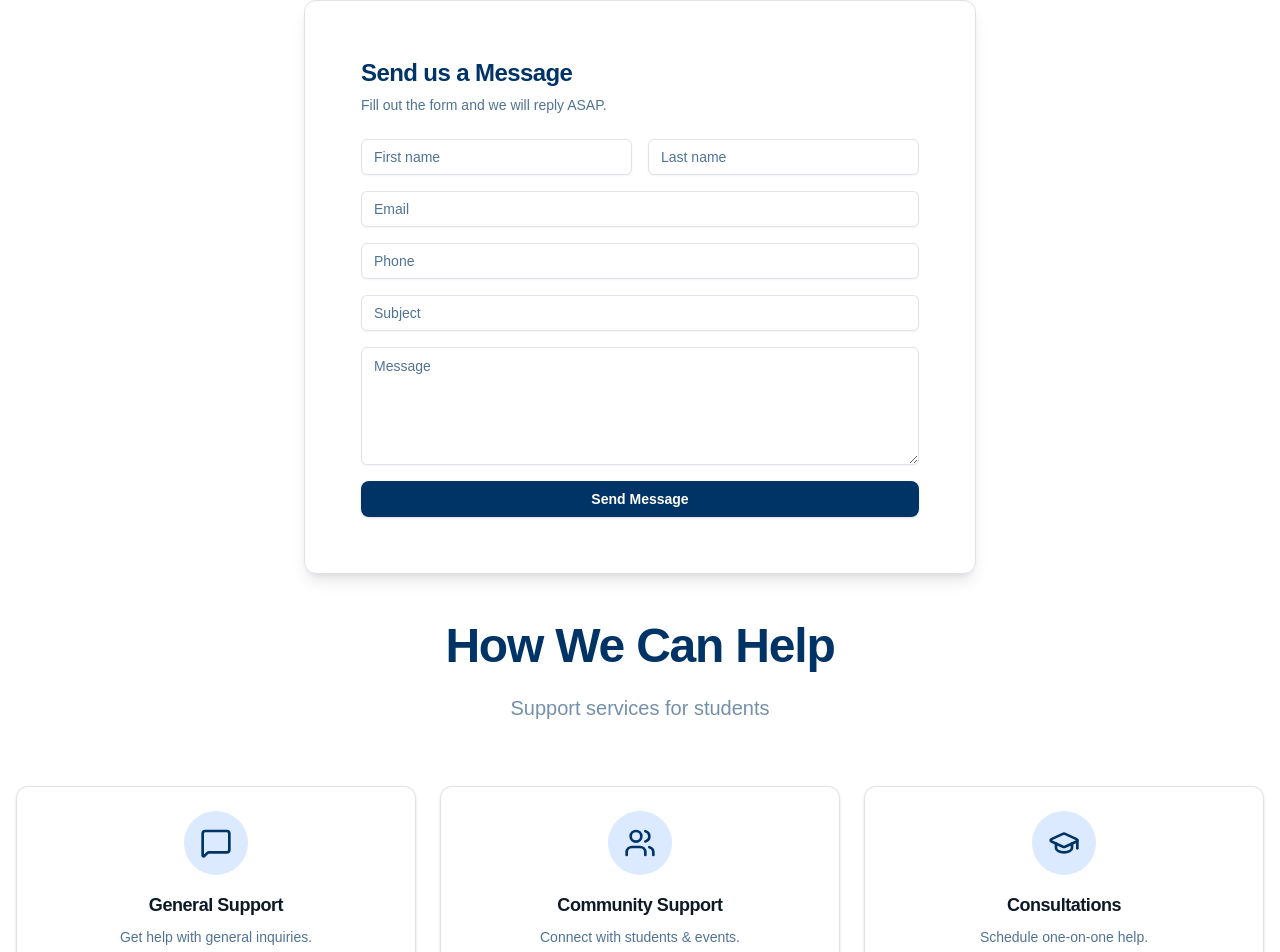
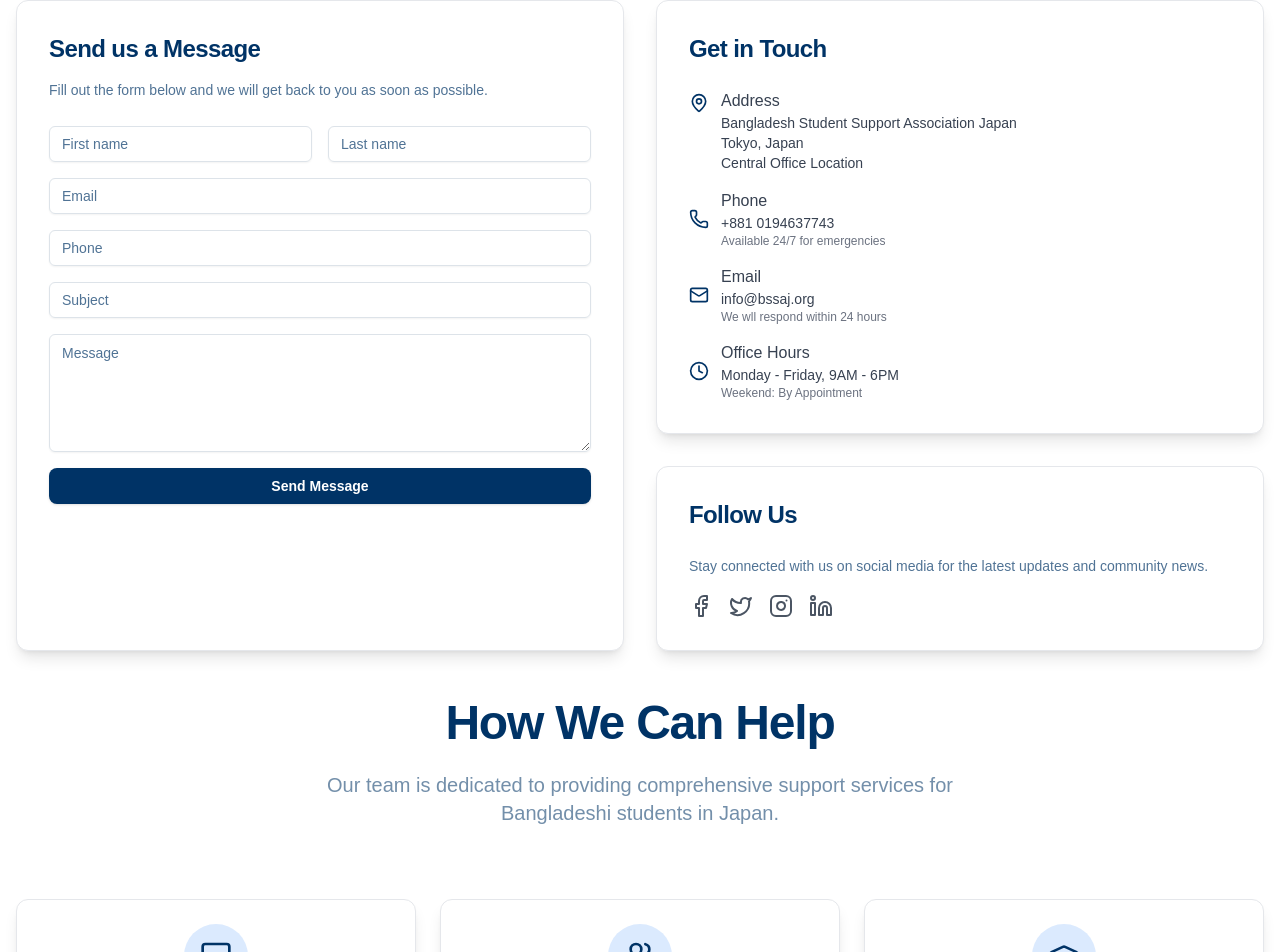
Before and after one commit to sakib-xrz/bssaj-frontend, a Next.js app: page /contact in a window 1280 px wide. Shown: the part 647-1599 px from the top of the page. Built offline with nearby package versions, Linux system fonts and the light colour scheme.

Commit message:
contact us page updated

```diff
--- a/app/(public)/_components/hero.tsx
+++ b/app/(public)/_components/hero.tsx
@@ -19,7 +19,7 @@ export default function HeroCarousel() {
       id: 1,
       heading: (
         <>
-          Bangladesh Student
+          Bangladesh Student&#39;s in
           <br className="hidden sm:block" />
           Support Association Japan
         </>
--- a/app/(public)/_components/text-marque.tsx
+++ b/app/(public)/_components/text-marque.tsx
@@ -1,4 +1,4 @@
-const marqueeText = "Bangladesh Student Support Association Japan • ";
+const marqueeText = "Bangladesh Student's Support in Association Japan • ";
 
 const ScrollingTextMarquee: React.FC = () => {
   return (
--- a/app/(public)/contact/contact-us.tsx
+++ b/app/(public)/contact/contact-us.tsx
@@ -1,16 +1,16 @@
-/* eslint-disable @typescript-eslint/no-unused-vars */
 "use client";
+
 import React, { useState } from "react";
-import emailjs from "@emailjs/browser";
+import Link from "next/link";
 import { Button } from "@/components/ui/button";
 import { Input } from "@/components/ui/input";
 import { Textarea } from "@/components/ui/textarea";
 import {
   Card,
-  CardHeader,
+  CardContent,
   CardTitle,
   CardDescription,
-  CardContent,
+  CardHeader,
 } from "@/components/ui/card";
 import {
   PhoneIcon,
@@ -27,9 +27,17 @@ import {
 } from "lucide-react";
 import Container from "@/components/shared/container";
 import SectionHeader from "@/components/shared/section-header";
-import Link from "next/link";
+import emailjs from "@emailjs/browser";
 
-const contactInfoCards = [
+interface ContactInfoCardProps {
+  id: string;
+  icon: React.ElementType;
+  title: string;
+  value: string;
+  description: string;
+}
+
+const contactInfoCards: ContactInfoCardProps[] = [
   {
     id: "phone",
     icon: PhoneIcon,
@@ -55,12 +63,21 @@ const contactInfoCards = [
     id: "office-hour",
     icon: ClockIcon,
     title: "Office Hour",
-    value: "Mon‑Fri, 9AM‑6PM",
+    value: "Mon-Fri, 9AM-6PM",
     description: "Weekend by appt.",
   },
 ];
 
-const helpCards = [
+// --- Data for How We Can Help Cards ---
+interface HelpCardProps {
+  id: string;
+  icon: React.ElementType;
+  title: string;
+  description: string;
+  link?: string;
+}
+
+const helpCards: HelpCardProps[] = [
   {
     id: "general-support",
     icon: MessageSquareIcon,
@@ -84,7 +101,7 @@ const helpCards = [
   },
 ];
 
-export default function ContactUs() {
+const ContactUsPage: React.FC = () => {
   const [form, setForm] = useState({
     firstName: "",
     lastName: "",
@@ -95,9 +112,10 @@ export default function ContactUs() {
   });
   const [status, setStatus] = useState({ state: "idle", message: "" });
 
-  const onSend = async (e: { preventDefault: () => void }) => {
+  const handleSendMessage = async (e: React.FormEvent) => {
     e.preventDefault();
     const { firstName, lastName, email, subject, message } = form;
+
     if (!firstName || !lastName || !email || !subject || !message) {
       return setStatus({
         state: "error",
@@ -105,6 +123,17 @@ export default function ContactUs() {
       });
     }
     setStatus({ state: "loading", message: "" });
+
+    // Log environment variables to console for debugging
+    console.log("EmailJS Service ID:", process.env.NEXT_PUBLIC_EMAILJS_SERVICE);
+    console.log(
+      "EmailJS Template ID:",
+      process.env.NEXT_PUBLIC_EMAILJS_TEMPLATE
+    );
+    console.log(
+      "EmailJS Public Key:",
+      process.env.NEXT_PUBLIC_EMAILJS_PUBLICKEY
+    );
 
     try {
       const res = await emailjs.send(
@@ -124,10 +153,10 @@ export default function ContactUs() {
           message: "",
         });
       } else {
-        throw new Error("Failed");
+        throw new Error("Failed to send message via EmailJS.");
       }
     } catch (err) {
-      console.error(err);
+      console.error("EmailJS error:", err);
       setStatus({
         state: "error",
         message: "Failed to send. Try again later.",
@@ -137,6 +166,7 @@ export default function ContactUs() {
 
   return (
     <div>
+      {/* Hero-like Section */}
       <div className="bg-gradient-to-r from-white via-[#E6F0FF] to-[#B3D7FF] py-20 text-center">
         <SectionHeader
           title="Contact Us"
@@ -152,7 +182,12 @@ export default function ContactUs() {
               key={c.id}
               className="flex flex-col items-center text-center p-6 rounded-xl shadow hover:shadow-lg transition-transform transform hover:-translate-y-1"
             >
-              <div className="bg-blue-100 rounded-full p-4 mb-4">
+              <CardContent className="p-0 flex flex-col items-center">
+                {" "}
+                {/* Added flex-col and items-center */}
+                <div className="bg-blue-100 rounded-full p-4 mb-4 flex items-center justify-center h-16 w-16">
+                  {" "}
+                  {/* Added flex, items-center, justify-center, h-16, w-16 */}
                   <c.icon className="h-8 w-8 text-primary" />
                 </div>
                 <CardTitle className="font-semibold text-lg mb-1">
@@ -162,25 +197,29 @@ export default function ContactUs() {
                   {c.value}
                 </CardDescription>
                 <p className="text-xs text-gray-500">{c.description}</p>
+              </CardContent>
             </Card>
           ))}
         </div>
 
-        {/* Message Form */}
-        <div className="max-w-2xl mx-auto mb-12">
-          <Card className="p-6 md:p-8 rounded-xl shadow-lg">
-            <CardHeader>
-              <CardTitle className="text-2xl text-primary font-bold">
+        {/* Message Form & Get in Touch Details */}
+        <div className="grid grid-cols-1 lg:grid-cols-2 gap-8 mb-12">
+          {/* Left Column: Send us a Message Form */}
+          <Card className="rounded-xl shadow-lg border border-gray-200 bg-white p-6 md:p-8">
+            <CardHeader className="p-0 mb-6">
+              <CardTitle className="text-2xl font-bold text-primary mb-2">
                 Send us a Message
               </CardTitle>
-              <CardDescription className="mt-1 text-sm text-muted-foreground">
-                Fill out the form and we will reply ASAP.
+              <CardDescription className="text-muted-foreground text-sm leading-relaxed">
+                Fill out the form below and we will get back to you as soon as
+                possible.
               </CardDescription>
             </CardHeader>
-            <CardContent>
-              <form onSubmit={onSend} className="space-y-4">
+            <CardContent className="p-0">
+              <form onSubmit={handleSendMessage} className="space-y-4">
                 <div className="grid grid-cols-1 sm:grid-cols-2 gap-4">
                   <Input
+                    type="text"
                     placeholder="First name"
                     value={form.firstName}
                     onChange={(e) =>
@@ -189,6 +228,7 @@ export default function ContactUs() {
                     required
                   />
                   <Input
+                    type="text"
                     placeholder="Last name"
                     value={form.lastName}
                     onChange={(e) =>
@@ -205,11 +245,13 @@ export default function ContactUs() {
                   required
                 />
                 <Input
+                  type="tel"
                   placeholder="Phone"
                   value={form.phone}
                   onChange={(e) => setForm({ ...form, phone: e.target.value })}
                 />
                 <Input
+                  type="text"
                   placeholder="Subject"
                   value={form.subject}
                   onChange={(e) =>
@@ -242,40 +284,150 @@ export default function ContactUs() {
               </form>
             </CardContent>
           </Card>
+
+          {/* Right Column: Get in Touch & Follow Us */}
+          <div className="flex flex-col space-y-8">
+            {/* Get in Touch */}
+            <Card className="rounded-xl shadow-lg border border-gray-200 bg-white p-6 md:p-8">
+              <CardHeader className="p-0 mb-6">
+                <CardTitle className="text-2xl font-bold text-primary">
+                  Get in Touch
+                </CardTitle>
+              </CardHeader>
+              <CardContent className="p-0 space-y-4">
+                <div className="flex items-start space-x-3 text-gray-700">
+                  <MapPinIcon className="h-5 w-5 text-primary flex-shrink-0 mt-1" />
+                  <div>
+                    <p className="text-base font-medium">Address</p>
+                    <p className="text-sm">
+                      Bangladesh Student Support Association Japan
+                    </p>
+                    <p className="text-sm">Tokyo, Japan</p>
+                    <p className="text-sm">Central Office Location</p>
+                  </div>
+                </div>
+                <div className="flex items-center space-x-3 text-gray-700">
+                  <PhoneIcon className="h-5 w-5 text-primary flex-shrink-0" />
+                  <div>
+                    <p className="text-base font-medium">Phone</p>
+                    <p className="text-sm">+881 0194637743</p>
+                    <p className="text-xs text-gray-500">
+                      Available 24/7 for emergencies
+                    </p>
+                  </div>
+                </div>
+                <div className="flex items-center space-x-3 text-gray-700">
+                  <MailIcon className="h-5 w-5 text-primary flex-shrink-0" />
+                  <div>
+                    <p className="text-base font-medium">Email</p>
+                    <p className="text-sm">info@bssaj.org</p>
+                    <p className="text-xs text-gray-500">
+                      We wll respond within 24 hours
+                    </p>
+                  </div>
+                </div>
+                <div className="flex items-center space-x-3 text-gray-700">
+                  <ClockIcon className="h-5 w-5 text-primary flex-shrink-0" />
+                  <div>
+                    <p className="text-base font-medium">Office Hours</p>
+                    <p className="text-sm">Monday - Friday, 9AM - 6PM</p>
+                    <p className="text-xs text-gray-500">
+                      Weekend: By Appointment
+                    </p>
+                  </div>
+                </div>
+              </CardContent>
+            </Card>
+
+            {/* Follow Us */}
+            <Card className="rounded-xl shadow-lg border border-gray-200 bg-white p-6 md:p-8">
+              <CardHeader className="p-0 mb-6">
+                <CardTitle className="text-2xl font-bold text-primary">
+                  Follow Us
+                </CardTitle>
+              </CardHeader>
+              <CardContent className="p-0 space-y-4">
+                <p className="text-sm text-muted-foreground leading-relaxed">
+                  Stay connected with us on social media for the latest updates
+                  and community news.
+                </p>
+                <div className="flex space-x-4">
+                  <a
+                    href="https://facebook.com/bssaj"
+                    target="_blank"
+                    rel="noopener noreferrer"
+                    aria-label="Facebook"
+                  >
+                    <FacebookIcon className="h-6 w-6 text-gray-600 hover:text-primary transition-colors duration-200" />
+                  </a>
+                  <a
+                    href="https://twitter.com/bssaj"
+                    target="_blank"
+                    rel="noopener noreferrer"
+                    aria-label="Twitter"
+                  >
+                    <TwitterIcon className="h-6 w-6 text-gray-600 hover:text-primary transition-colors duration-200" />
+                  </a>
+                  <a
+                    href="https://instagram.com/bssaj"
+                    target="_blank"
+                    rel="noopener noreferrer"
+                    aria-label="Instagram"
+                  >
+                    <InstagramIcon className="h-6 w-6 text-gray-600 hover:text-primary transition-colors duration-200" />
+                  </a>
+                  <a
+                    href="https://linkedin.com/company/bssaj"
+                    target="_blank"
+                    rel="noopener noreferrer"
+                    aria-label="LinkedIn"
+                  >
+                    <LinkedinIcon className="h-6 w-6 text-gray-600 hover:text-primary transition-colors duration-200" />
+                  </a>
+                </div>
+              </CardContent>
+            </Card>
+          </div>
         </div>
 
-        {/* How We Can Help */}
+        {/* How We Can Help Section */}
         <SectionHeader
-          className="mb-6"
+          className="mb-8"
           title="How We Can Help"
-          description="Support services for students"
+          description="Our team is dedicated to providing comprehensive support services for Bangladeshi students in Japan."
         />
-        <div className="grid grid-cols-1 md:grid-cols-2 lg:grid-cols-3 gap-6">
-          {helpCards.map((h) => (
+        <div className="grid grid-cols-1 md:grid-cols-2 lg:grid-cols-3 gap-6 mb-12">
+          {helpCards.map((card) => (
             <Card
-              key={h.id}
-              className="p-6 flex flex-col items-center text-center rounded-xl shadow hover:shadow-lg transition-transform transform hover:-translate-y-1"
+              key={card.id}
+              className="rounded-xl shadow-lg border border-gray-200 bg-white p-6 flex flex-col items-center text-center hover:shadow-xl transition-shadow duration-300 transform hover:-translate-y-1"
             >
-              <div className="bg-blue-100 rounded-full p-4 mb-4">
-                <h.icon className="h-8 w-8 text-primary" />
+              <CardContent className="p-0 flex flex-col items-center">
+                <div className="flex items-center justify-center h-16 w-16 rounded-full bg-blue-100 mb-4">
+                  <card.icon className="h-8 w-8 text-primary" />
                 </div>
-              <CardTitle className="font-semibold text-lg mb-2">
-                {h.title}
+                <CardTitle className="text-lg font-semibold text-gray-900 mb-2">
+                  {card.title}
                 </CardTitle>
-              <CardDescription className="text-sm text-muted-foreground mb-4">
-                {h.description}
+                <CardDescription className="text-sm text-muted-foreground">
+                  {card.description}
                 </CardDescription>
+                {card.link && (
                   <Button
                     asChild
                     variant="link"
-                className="text-primary font-semibold"
+                    className="text-primary text-sm font-semibold p-0 h-auto mt-4"
                   >
-                <Link href={h.link || "#"}>Learn More</Link>
+                    <Link href={card.link}>Learn More</Link>
                   </Button>
+                )}
+              </CardContent>
             </Card>
           ))}
         </div>
       </Container>
     </div>
   );
-}
+};
+
+export default ContactUsPage;
```
Lines whose indentation alone changed are shown as unchanged.
